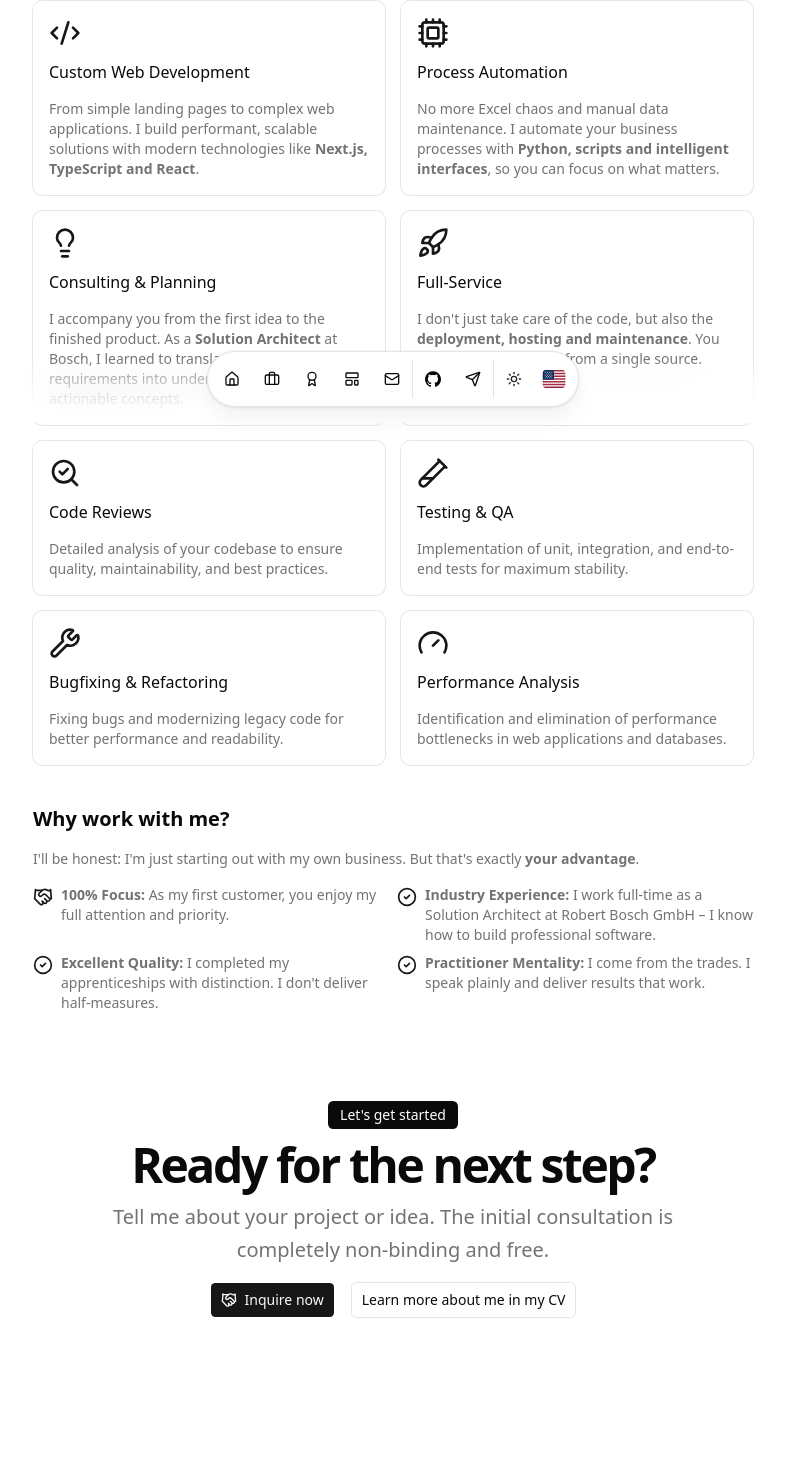
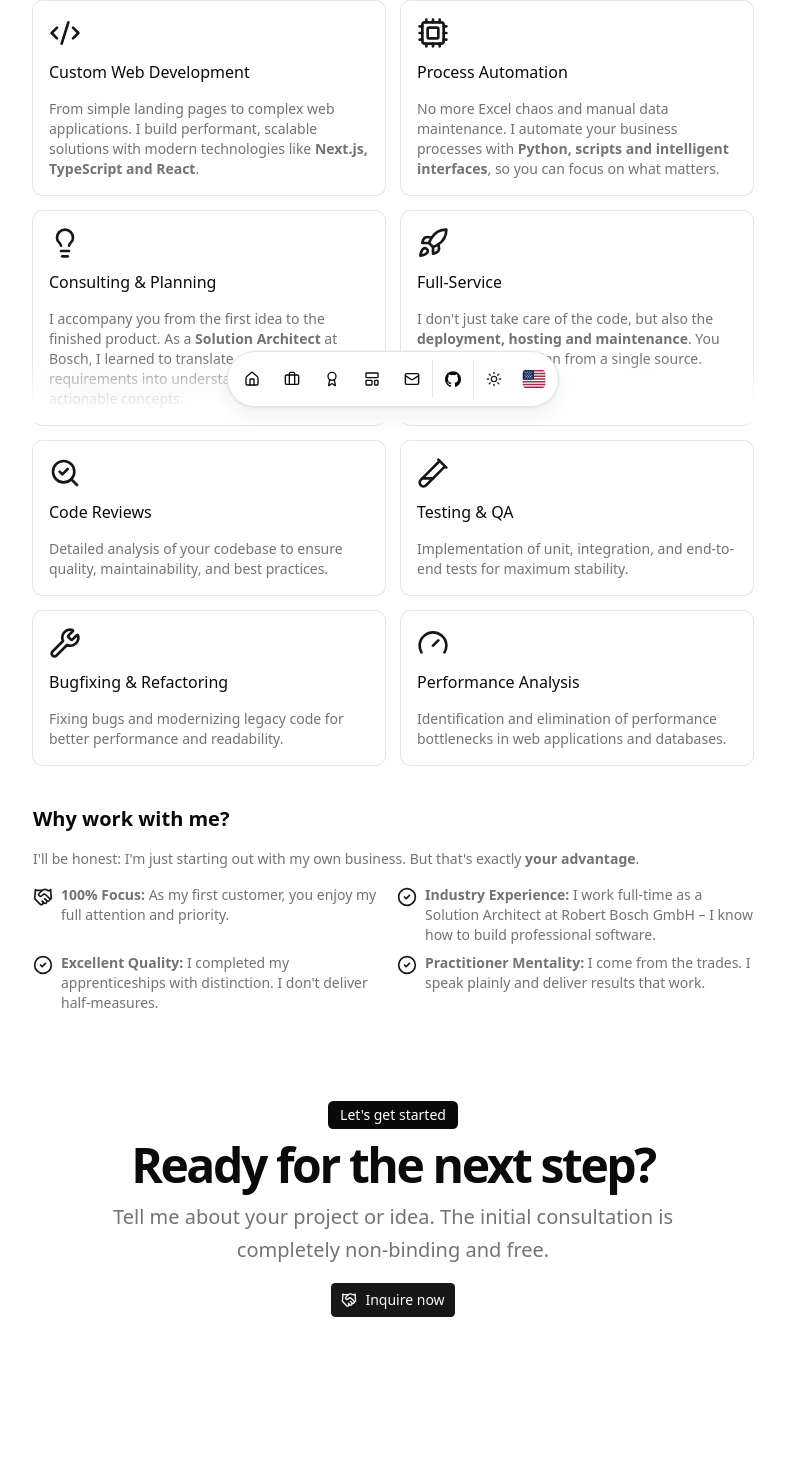
Before and after one commit to code-guerilla/marcel-park, a Next.js app: page /en/park-digital-solutions in a window 1280 px wide. Shown: the part 377-1847 px from the top of the page, without its empty margins (247-1032 px from the left). Built offline with nearby package versions, Linux system fonts and the light colour scheme.

Commit message:
Refactor code structure for improved readability and maintainability

```diff
--- a/app/[locale]/page.tsx
+++ b/app/[locale]/page.tsx
@@ -38,7 +38,7 @@ export default async function Page({
                 yOffset={8}
               />
               <BlurFadeText
-                className='max-w-[600px] md:text-xl'
+                className='max-w-150 md:text-xl'
                 delay={BLUR_FADE_DELAY}
                 text={t("hero.description")}
               />
--- a/app/[locale]/park-digital-solutions/page.tsx
+++ b/app/[locale]/park-digital-solutions/page.tsx
@@ -74,7 +74,6 @@ export default async function ParkDigitalSolutionsPage({
           </div>
         </div>
       </section>
-
       {/* Intro/Services Section */}
       <section id='services'>
         <div className='flex min-h-0 flex-col gap-y-3'>
@@ -172,7 +171,6 @@ export default async function ParkDigitalSolutionsPage({
           </div>
         </div>
       </section>
-
       {/* Why Me / Trust Section */}
       <section id='why-me'>
         <BlurFade delay={BLUR_FADE_DELAY * 15}>
@@ -217,7 +215,6 @@ export default async function ParkDigitalSolutionsPage({
           </div>
         </BlurFade>
       </section>
-
       {/* Contact CTA */}
       <section id='contact'>
         <div className='flex flex-col items-center justify-center gap-4 py-12 text-center'>
@@ -229,7 +226,7 @@ export default async function ParkDigitalSolutionsPage({
               <h2 className='font-bold text-3xl tracking-tighter sm:text-5xl'>
                 {t("cta.title")}
               </h2>
-              <p className='mx-auto max-w-[600px] text-muted-foreground md:text-xl/relaxed lg:text-base/relaxed xl:text-xl/relaxed'>
+              <p className='mx-auto max-w-150 text-muted-foreground md:text-xl/relaxed lg:text-base/relaxed xl:text-xl/relaxed'>
                 {t("cta.description")}
               </p>
             </div>
@@ -247,7 +244,7 @@ export default async function ParkDigitalSolutionsPage({
                 <Handshake className='size-4' />
                 {t("cta.button")}
               </Link>
-              {DATA.contact.social.email && (
+              {/* {DATA.contact.social.email && (
                 <Link
                   className={cn(
                     buttonVariants({ variant: "outline", size: "lg" }),
@@ -257,7 +254,7 @@ export default async function ParkDigitalSolutionsPage({
                 >
                   {t("cta.cvLink")}
                 </Link>
-              )}
+              )} */}
             </div>
           </BlurFade>
         </div>
--- a/data/resume.tsx
+++ b/data/resume.tsx
@@ -4,7 +4,6 @@ import {
   Gauge,
   LayoutTemplate,
   SearchCheck,
-  Send,
   Server,
   TestTube2,
   Wrench,
@@ -47,12 +46,12 @@ export const DATA = {
         icon: Icons.github,
         navbar: true,
       },
-      email: {
-        name: "Send email",
-        url: "mailto:marcel_park@gmx.de",
-        icon: Send,
-        navbar: true,
-      },
+      // email: {
+      //   name: "Send email",
+      //   url: "mailto:marcel_park@gmx.de",
+      //   icon: Send,
+      //   navbar: true,
+      // },
     },
   },
   work: [
```
Also changed, not shown: public/me.png (renamed from IMG_new.JPG).
